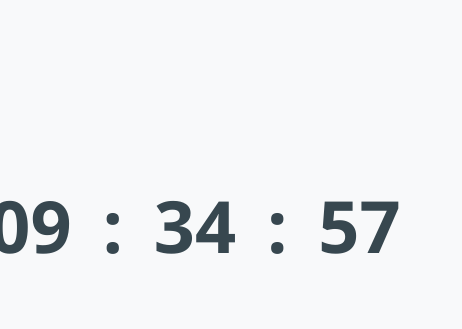
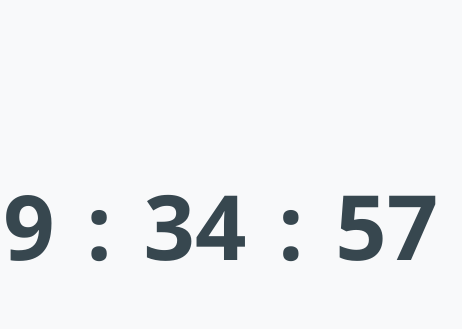
Before and after one commit to Xuperbad/bedTimer, a website: page index.html in a window 390 px wide. Shown: the part 192-521 px from the top of the page, 462 px wide, since content can reach past the window. Drawn offline with Linux system fonts and the light colour scheme.

Commit message:
加大数字字号

```diff
--- a/index.html
+++ b/index.html
@@ -47,18 +47,18 @@
         }
 
         .time-section span {
-            font-size: 96px; /* 增大到原来的2倍 */
+            font-size: 120px; /* 增大到120px */
             font-weight: 700;
             color: #37474f;
         }
 
         #hours, #minutes, #seconds {
-            min-width: 160px;
+            min-width: 200px;
             padding: 15px 0;
         }
 
         .colon {
-            margin: 0 -10px;
+            margin: 0 -15px;
         }
 
         /* 时间选择器样式 */
@@ -154,16 +154,16 @@
             }
 
             .time-section span {
-                font-size: 72px; /* 响应式下也增大 */
+                font-size: 90px; /* 响应式下也增大 */
             }
 
             #hours, #minutes, #seconds {
-                min-width: 120px;
+                min-width: 150px;
                 padding: 10px 0;
             }
 
             .colon {
-                margin: 0 -8px;
+                margin: 0 -12px;
             }
         }
     </style>
```
